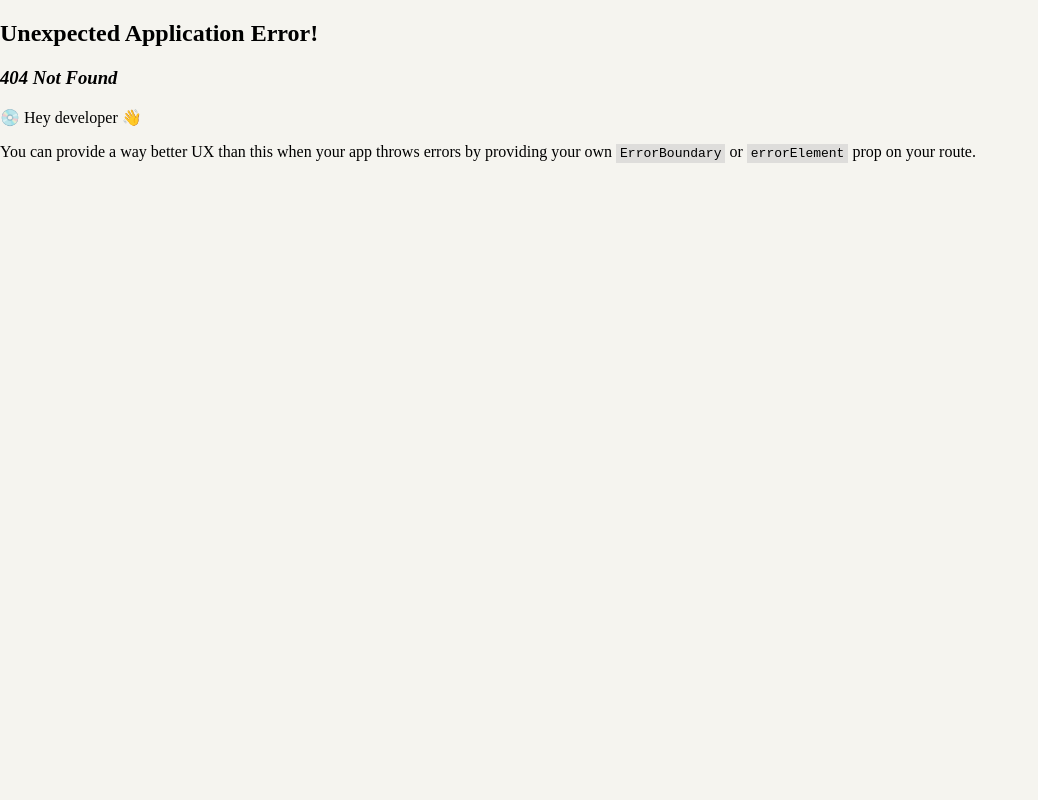
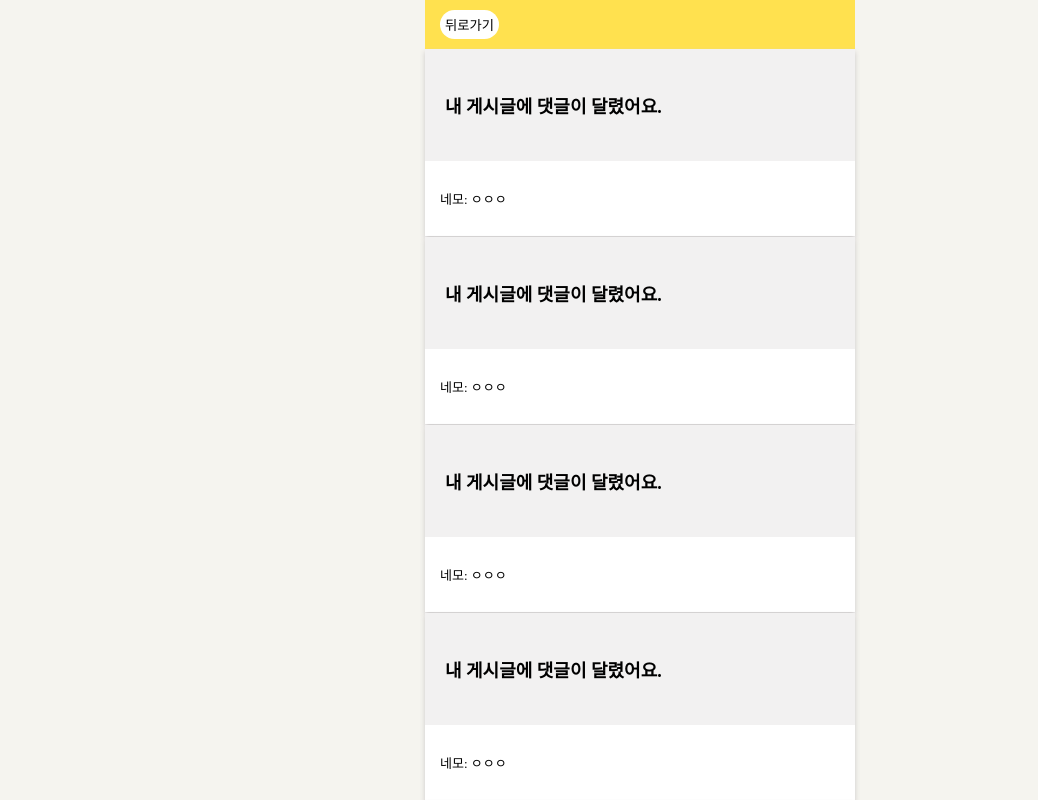
Before and after one commit to wholeRest/wholeRest_fe, a React (Vite) app: page /news in a window 1280 px wide. Before the commit this address had no page. Shown: the top 800 px of the page, without its empty margins (0-1038 px from the left). Built offline with nearby package versions, Linux system fonts and the light colour scheme.

Commit message:
newsPage create
새소식 페이지 레이아웃하고 각각의 소식 컴포넌트 생성.

```diff
--- a/src/components/Fixed.css
+++ b/src/components/Fixed.css
@@ -55,8 +55,6 @@
     background-repeat: no-repeat;
     background-position: center;
     position: relative;
-
-
 }
 
 
@@ -71,6 +69,7 @@
     border-radius: 20px;
 }
 
+
 .down{
     margin-left: 15px;
 }
@@ -78,6 +77,67 @@
     margin: 0px 5px;
     font-size: 10px;
 }
+
+
+
+
+.NewsPage{
+
+    display: flex;
+    flex-direction: column;
+    align-items: center;
+    background-color: #ffffff;
+
+    width: 100vw;
+    max-width: 430px;
+    height: 100vh;
+}
+
+.subHeader{
+    width: 100%;
+    background-color: #FFE14F;
+    padding: 10px 0px;
+
+}
+.subHeader > button{
+    margin-left: 15px;
+    background-color: white;
+    border: none;
+    border-radius: 30px;
+    padding: 5px;
+}
+
+
+.newslist{
+    width: 100%;
+}
+
+.newDiv{
+    box-shadow: 0px 3px 5px rgb(204, 201, 201);
+    background-color: white;
+    width: 100%;
+    margin-bottom: 1px;
+}
+.newInfo{
+}
+
+.newBig{
+    background-color: #f2f1f1;
+    padding: 25px 20px;
+}
+.newBig > p {
+    font-size:large;
+    font-weight: bold;
+}
+
+.newSmall{
+    padding: 15px;
+}
+.newSmall > p {
+    font-size: small;
+}
+
+
 
 
 .screen_center{
--- a/src/components/Header.jsx
+++ b/src/components/Header.jsx
@@ -16,7 +16,7 @@ export function Header(){
                 </Link>
               </button>
               <div className='help'>
-                <Link to='/new'>
+                <Link to='/news'>
               <svg className='bellIcon' xmlns="http://www.w3.org/2000/svg" width="25" height="25" fill="none"><path fill="#40300E" fillRule="evenodd" d="M15.042 4.2A6.32 6.32 0 0 0 6.22 9.288l-.263 2.36-.022.197A7.5 7.5 0 0 1 4.87 14.87l-.602 1.004-.016.025c-.277.462-.507.845-.652 1.162-.147.32-.254.667-.17 1.03.066.28.21.536.417.736.268.26.62.346.971.385.346.038.793.038 1.331.038H18.851c.539 0 .985 0 1.331-.038.35-.04.703-.126.971-.385a1.5 1.5 0 0 0 .417-.736c.084-.363-.023-.71-.17-1.03-.145-.317-.375-.7-.652-1.162l-.016-.025-.602-1.004-.101-.17a7.5 7.5 0 0 1-.964-2.854l-.022-.197-.053-.48c-.313.104-.643.17-.985.195l.044.395v.004l.024.206a8.501 8.501 0 0 0 1.198 3.413l.002.003.602 1.003c.297.494.497.83.616 1.09.12.262.112.354.105.386a.5.5 0 0 1-.14.245c-.022.023-.097.077-.384.109-.284.031-.675.032-1.251.032H6.179c-.576 0-.966 0-1.25-.032-.288-.032-.362-.086-.386-.109a.5.5 0 0 1-.139-.245c-.007-.032-.015-.124.105-.386.12-.26.32-.596.616-1.09l.602-1.003.002-.004c.051-.085.08-.131.106-.178a8.5 8.5 0 0 0 1.092-3.234l.024-.206v-.004l.263-2.36a5.32 5.32 0 0 1 7.12-4.407c.2-.294.439-.56.708-.793Zm1.801 1.196a2.091 2.091 0 0 0-.79.631 5.306 5.306 0 0 1 1.73 3.347c.354-.013.685-.114.973-.281a6.301 6.301 0 0 0-1.913-3.697Z" clipRule="evenodd"/><path stroke="#40300E" strokeLinecap="round" d="M9.481 19.173c.179.775.57 1.46 1.117 1.949.545.488 1.214.753 1.902.753s1.357-.265 1.902-.753c.546-.489.939-1.174 1.117-1.95"/><circle cx="17.708" cy="7.292" r="2.083" fill="#40300E"/></svg>
               </Link>
               </div>
--- a/src/components/New.jsx
+++ b/src/components/New.jsx
@@ -1,14 +1,18 @@
-
-
-
+import '../App.css'
+import './Fixed.css'
 
 export function New(){
     return(
-        <div className="New">
-            <div className="backBtn">
-                <button id='back'>뒤로가기</button>
+        <div className="newDiv">
+            <div className="newInfo">
+                <div className="newBig">
+                    <p>내 게시글에 댓글이 달렸어요.</p>
+                </div>
+                <div className="newSmall">
+                    <p>네모: ㅇㅇㅇ</p>
+                </div>
             </div>
-            새소식 페이지_헤더의 벨 아이콘 눌렀을 때 나옴.
+
         </div>
     )
 }
--- /dev/null
+++ b/src/components/NewsPage.jsx
@@ -0,0 +1,30 @@
+import '../App.css';
+import './Fixed.css';
+import { New } from "./New.jsx"
+
+
+export function NewsPage(){
+    return(
+        <div className="screen_main">
+            <div className="NewsPage">
+                <div className="subHeader">
+                    <button>뒤로가기</button>
+                </div>
+                <div className='newslist'>
+                    <New />
+                    <New />
+                    <New />
+                    <New />
+                    <New />
+                    <New />
+                    <New />
+                    <New />
+                    <New />
+                    <New />
+                </div>
+
+            </div>
+        </div>
+
+    )
+}
--- a/src/components/homePage/HomePage.css
+++ b/src/components/homePage/HomePage.css
@@ -1,6 +1,7 @@
 
 
 .homePage{
+
     display: flex;
     flex-direction: column;
     align-items: center;
--- a/src/components/loginPage/LoginPage.css
+++ b/src/components/loginPage/LoginPage.css
@@ -4,6 +4,7 @@ body{
 }
 
 .loginPage{
+
     width: 100vw;
     height: 100vh;
     display: flex;
--- a/src/routes/RootRouter.jsx
+++ b/src/routes/RootRouter.jsx
@@ -12,7 +12,7 @@ import { IdFindPage } from '../components/loginPage/IdFindPage';
 import { PasswordFindPage } from '../components/loginPage/PasswordFindPage';
 import { SignUpPage } from '../components/loginPage/SignUpPage';
 
-import {New} from '../components/New';
+import {NewsPage} from '../components/NewsPage';
 
 import { CategoryPage } from '../components/comunityPage/CategoryPage';
 import { Post } from '../components/Post';
@@ -41,8 +41,8 @@ const router = createBrowserRouter([
       },
 
       {
-        path: 'new',
-        element: <New />,
+        path: 'news',
+        element: <NewsPage />,
       },
       {
         path: 'post',
```
Also changed, not shown: src/App.css (line endings or trailing spaces).
